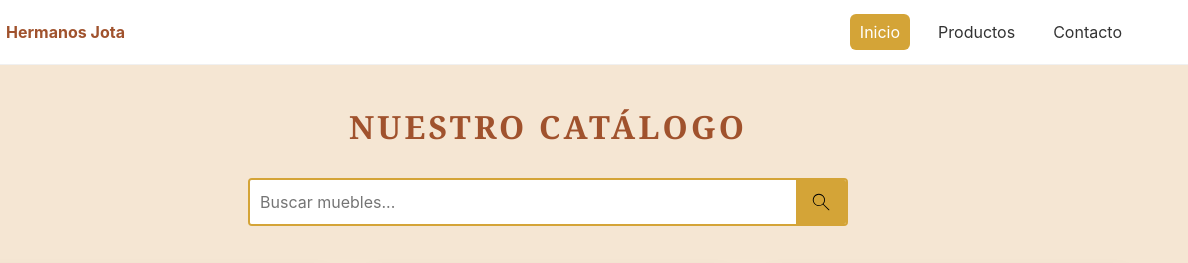
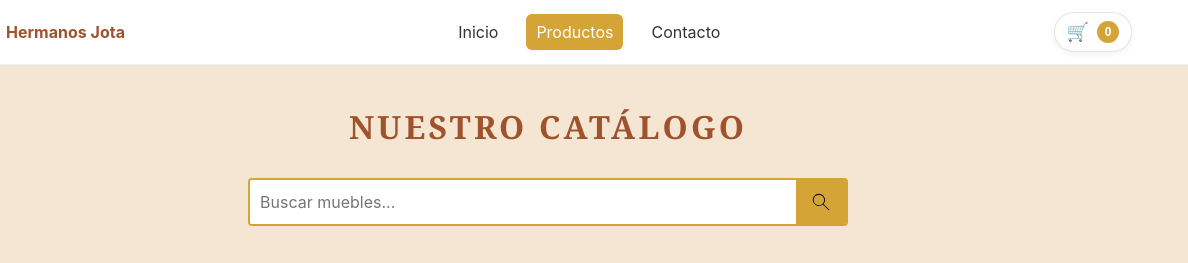
Before and after one commit to Fuwanto/muebleria-jota-grupo4, a plain HTML site: page productos.html in a window 1280 px wide. Shown: the top 263 px of the page, 92-1280 px from the left. Drawn offline with Linux system fonts and the light colour scheme.

Commit message:
update: header
Falta contador.

```diff
--- a/css/styles.css
+++ b/css/styles.css
@@ -72,6 +72,44 @@ body {
   background: var(--color-accent);
   color: #fff;
 }
+
+/* carrito  */
+.cart-button {
+  position: relative;
+  display: inline-flex;
+  align-items: center;
+  gap: 8px;
+  padding: 8px 12px;
+  border-radius: 999px;
+  background: #fff;
+  border: 1px solid rgba(0, 0, 0, 0.1);
+  box-shadow: 0 2px 6px rgba(0,0,0,0.06);
+  cursor: pointer;
+  transition: transform 0.15s ease, box-shadow 0.2s ease;
+}
+
+.cart-button:hover {
+  transform: translateY(-1px);
+  box-shadow: 0 4px 10px rgba(0,0,0,0.08);
+}
+
+.cart-icon { font-size: 18px; }
+
+.cart-count {
+  display: inline-flex;
+  align-items: center;
+  justify-content: center;
+  min-width: 22px;
+  height: 22px;
+  padding: 0 6px;
+  background: var(--color-accent);
+  color: #fff;
+  border-radius: 999px;
+  font-size: 12px;
+  font-weight: 700;
+}
+
+.cart-bounce { animation: cart-bounce-kf 0.35s ease; }
 
 /* footer */
 .site-footer {
--- a/productos.html
+++ b/productos.html
@@ -16,13 +16,17 @@
           </a>
           <nav class="main-nav" aria-label="Navegación principal">
               <ul>
-                  <li><a class="active" href="index.html">Inicio</a></li>
-                  <li><a href="productos.html">Productos</a></li>
+                  <li><a href="index.html">Inicio</a></li>
+                  <li><a class="active" href="productos.html">Productos</a></li>
                   <li><a href="/contacto.html">Contacto</a></li>
               </ul>
           </nav>
+          <button class="cart-button" aria-label="Carrito">
+            <span class="cart-icon" aria-hidden="true">🛒</span>
+            <span id="cart-count" class="cart-count">0</span>
+          </button>
       </div>
-    </header>
+  </header>
 
     <main class="catalogo-page">
       <div class="container">
@@ -92,10 +96,11 @@
       <div class="footer-copy">
           <div class="container">© 2025 Hermanos Jota. Todos los derechos reservados. Este manual es propiedad de Hermanos Jota Muebles.</div>
       </div>
-    </footer>
+  </footer>
 
     <!-- Scripts -->
     <script src="/js/catalogo/data.js"></script>
+    <script src="/js/catalogo/cart.js"></script>
     <script src="/js/catalogo/products.js"></script>
   </body>
 </html>
```
Also changed, not shown: index.html (+8 -3 lines), js/catalogo/cart.js (added).
